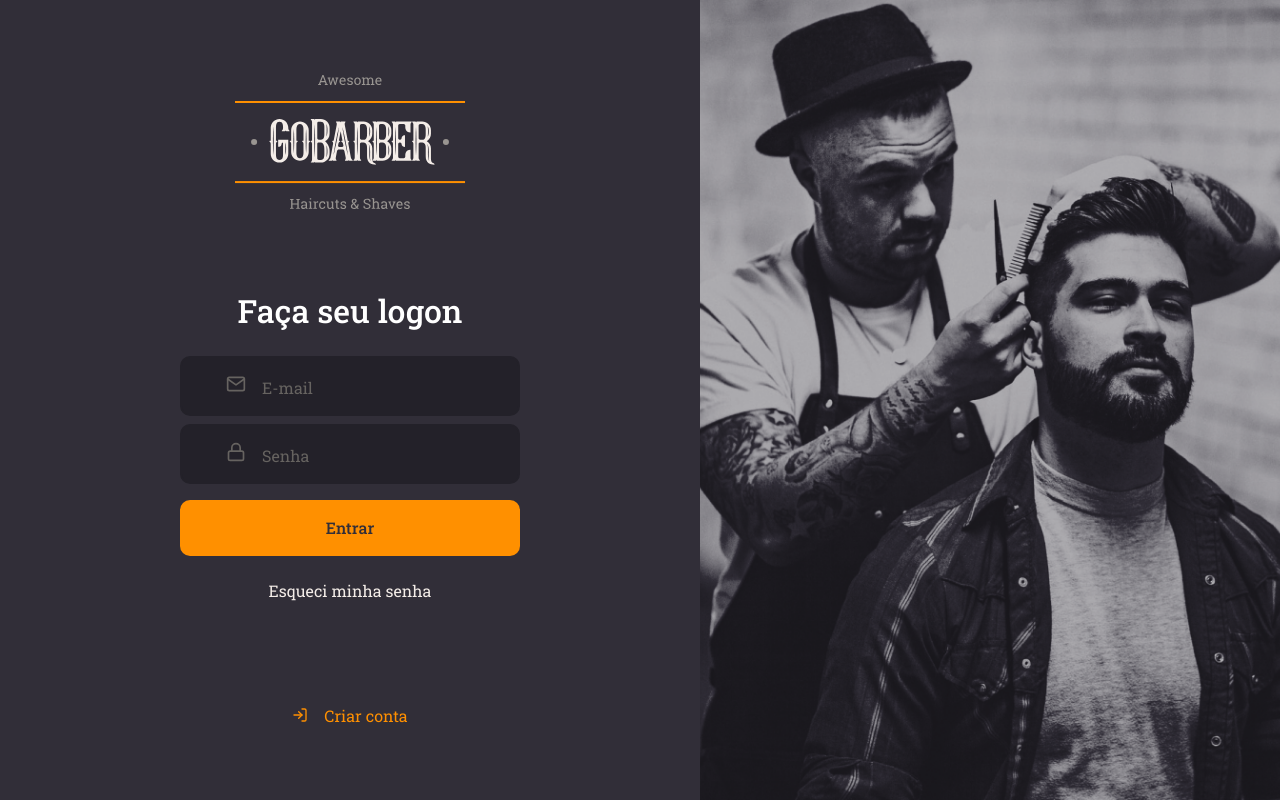
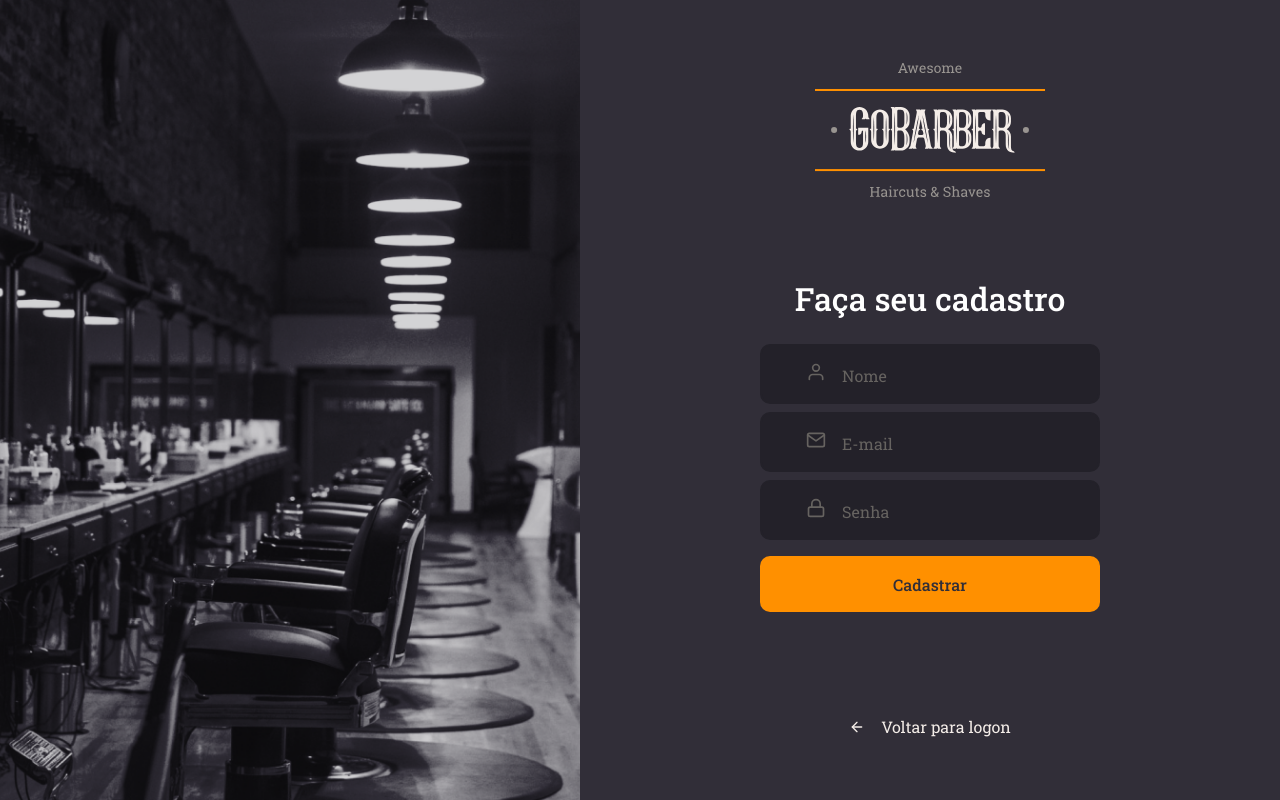
Before and after one commit to djpremier/GoStack-2020, a React (Create React App) app in the folder classes/level-02/frontend/: page / in a window 1280 px wide. Built offline with nearby package versions, Linux system fonts and the light colour scheme.

Commit message:
✨ Add SignUp page

```diff
--- a/classes/level-02/frontend/src/App.tsx
+++ b/classes/level-02/frontend/src/App.tsx
@@ -1,11 +1,12 @@
 import React, { FC } from 'react';
 import GlobalStyle from './styles/global';
 import SignIn from './pages/SignIn';
+import SignUp from './pages/SignUp';
 
 const App: FC = () => {
   return (
     <>
-      <SignIn />
+      <SignUp />
       <GlobalStyle />
     </>
   );
--- /dev/null
+++ b/classes/level-02/frontend/src/pages/SignUp/index.tsx
@@ -0,0 +1,41 @@
+import React, { FC } from 'react';
+import { FiMail, FiLock, FiUser, FiArrowLeft } from 'react-icons/fi';
+import { Container, Content, Background } from './styles';
+
+import Input from '../../components/Input';
+import Button from '../../components/Button';
+
+import logoImg from '../../assets/logo.svg';
+
+const SignUp: FC = () => (
+  <Container>
+    <Background />
+
+    <Content>
+      <img src={logoImg} alt="GoBarber" />
+
+      <form>
+        <h1>Faça seu cadastro</h1>
+
+        <Input name="name" icon={FiUser} placeholder="Nome" />
+        <Input name="email" icon={FiMail} placeholder="E-mail" />
+
+        <Input
+          name="password"
+          icon={FiLock}
+          type="password"
+          placeholder="Senha"
+        />
+
+        <Button type="submit">Cadastrar</Button>
+      </form>
+
+      <a href="/">
+        <FiArrowLeft />
+        Voltar para logon
+      </a>
+    </Content>
+  </Container>
+);
+
+export default SignUp;
--- /dev/null
+++ b/classes/level-02/frontend/src/pages/SignUp/styles.ts
@@ -0,0 +1,69 @@
+import styled from 'styled-components';
+import { shade } from 'polished';
+
+import signUpBackgroundImg from '../../assets/sign-up-background.png';
+
+export const Container = styled.div`
+  height: 100vh;
+
+  display: flex;
+  align-items: stretch;
+`;
+
+export const Content = styled.div`
+  display: flex;
+  flex-direction: column;
+  align-items: center;
+
+  place-content: center;
+
+  width: 100%;
+  max-width: 700px;
+
+  form {
+    margin: 80px 0;
+    width: 340px;
+    text-align: center;
+
+    h1 {
+      margin-bottom: 24px;
+    }
+
+    a {
+      color: #f4ede8;
+      display: block;
+      margin-top: 24px;
+      text-decoration: none;
+      transition: color 0.2s;
+
+      &:hover {
+        color: ${shade(0.2, '#f4ede8')};
+      }
+    }
+  }
+
+  > a {
+    color: #f4ede8;
+    display: block;
+    margin-top: 24px;
+    text-decoration: none;
+    transition: color 0.2s;
+
+    display: flex;
+    align-items: center;
+
+    svg {
+      margin-right: 16px;
+    }
+
+    &:hover {
+      color: ${shade(0.2, '#f4ede8')};
+    }
+  }
+`;
+
+export const Background = styled.div`
+  flex: 1;
+  background: url(${signUpBackgroundImg}) no-repeat center;
+  background-size: cover;
+`;
```
Also changed, not shown: classes/level-02/frontend/src/assets/sign-up-background.png (added).
